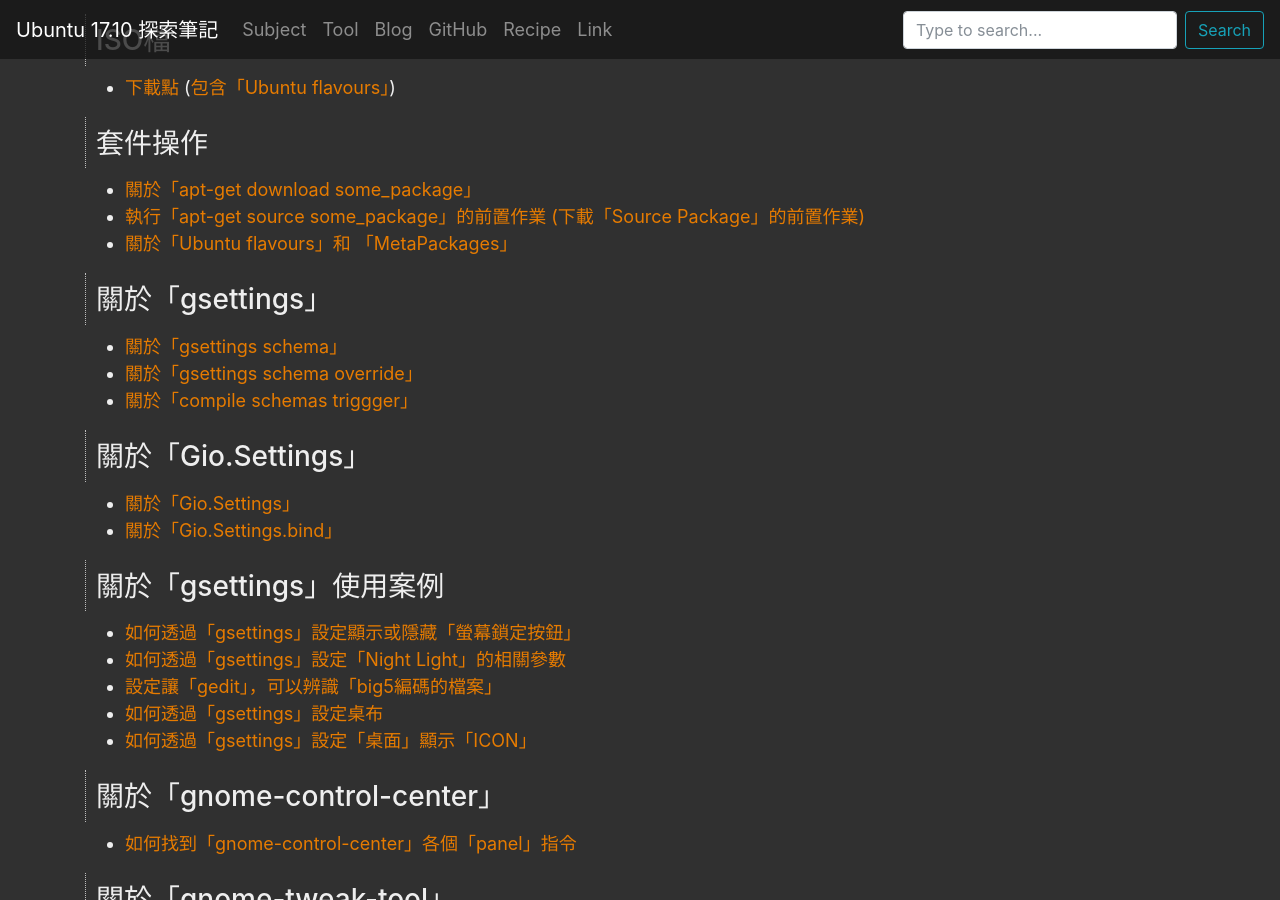
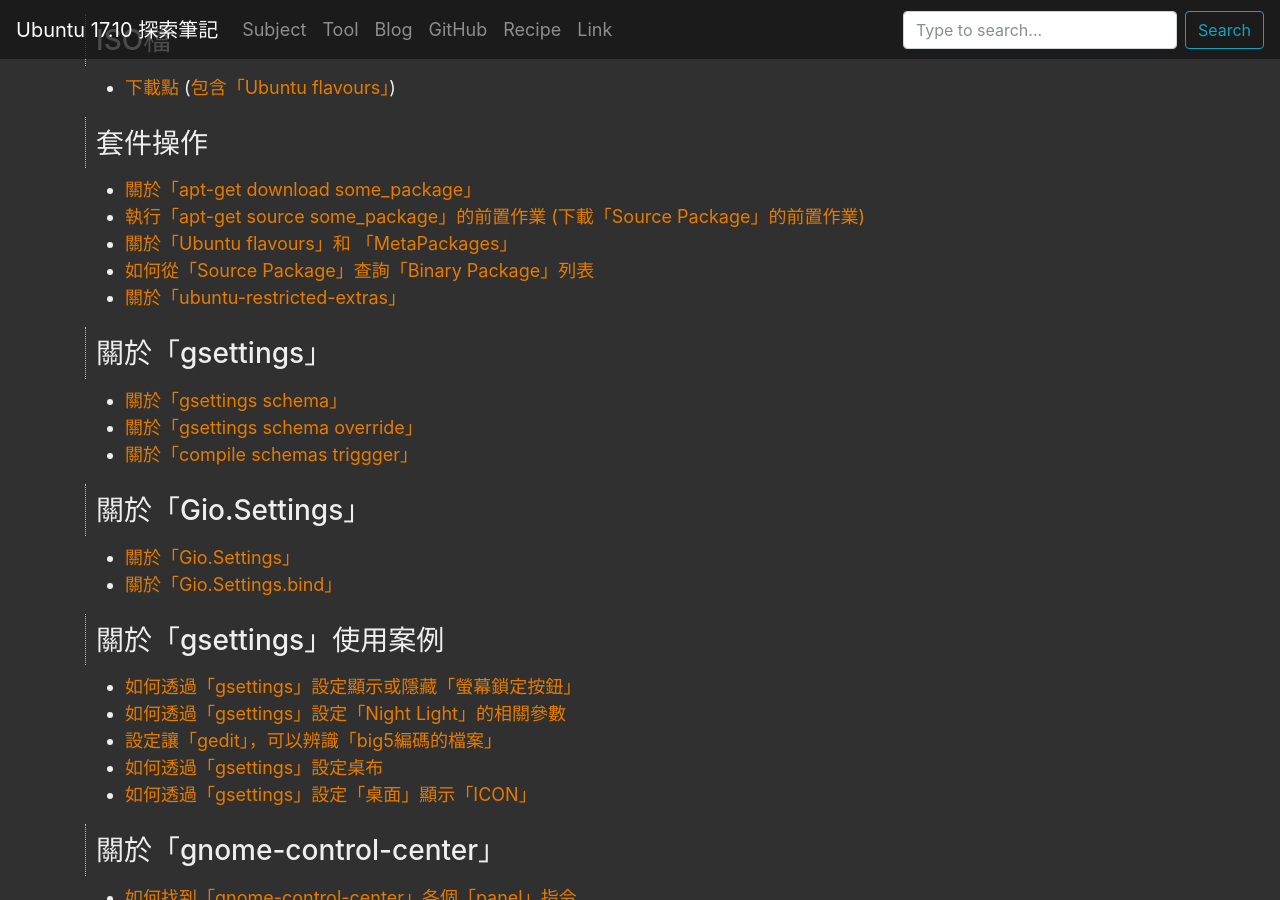
Before and after one commit to samwhelp/note-ubuntu-17.10, a Jekyll site: the page built from index.md, in a window 1280 px wide and 900 px high, scrolled down 754 px. Built offline with Jekyll 4.4.1, drawn with Linux system fonts in a browser that asks for light colours; nearby versions of some CDN libraries.

Commit message:
add link

```diff
--- a/index.md
+++ b/index.md
@@ -42,6 +42,8 @@
 * [關於「apt-get download some_package」](https://www.ubuntu-tw.org/modules/newbb/viewtopic.php?post_id=358816#forumpost358816)
 * [執行「apt-get source some_package」的前置作業 (下載「Source Package」的前置作業)](https://www.ubuntu-tw.org/modules/newbb/viewtopic.php?post_id=358818#forumpost358818)
 * [關於「Ubuntu flavours」和 「MetaPackages」](https://www.ubuntu-tw.org/modules/newbb/viewtopic.php?post_id=358954#forumpost358954)
+* [如何從「Source Package」查詢「Binary Package」列表](https://www.ubuntu-tw.org/modules/newbb/viewtopic.php?post_id=359454#forumpost359454)
+* [關於「ubuntu-restricted-extras」](https://www.ubuntu-tw.org/modules/newbb/viewtopic.php?post_id=359438#forumpost359438)
 
 
 ## 關於「gsettings」
```
